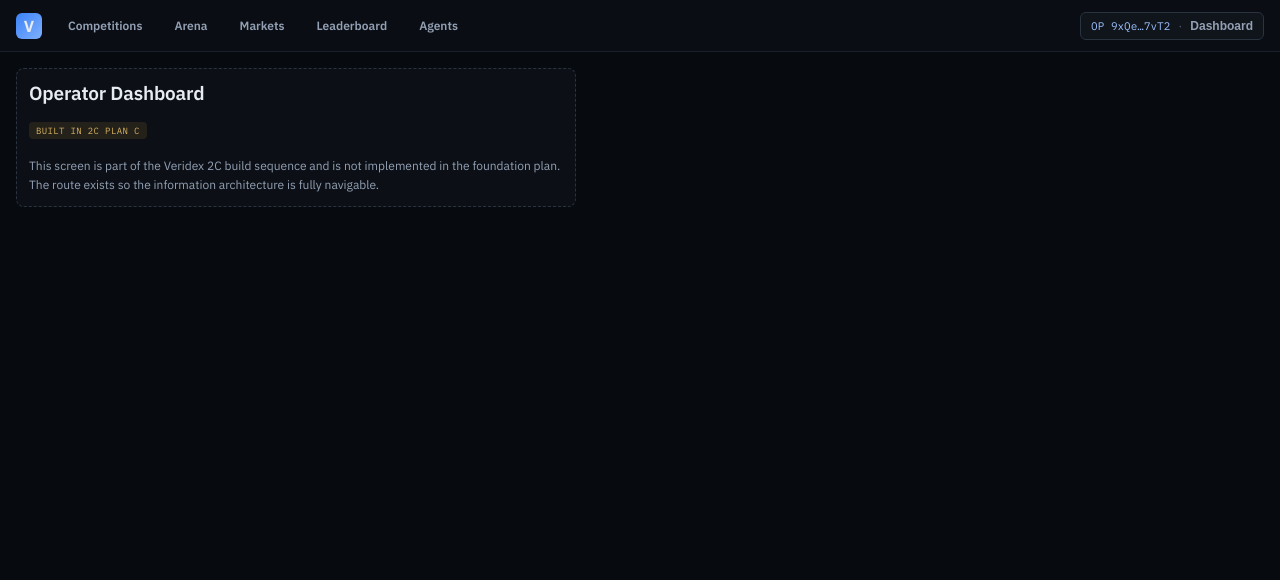
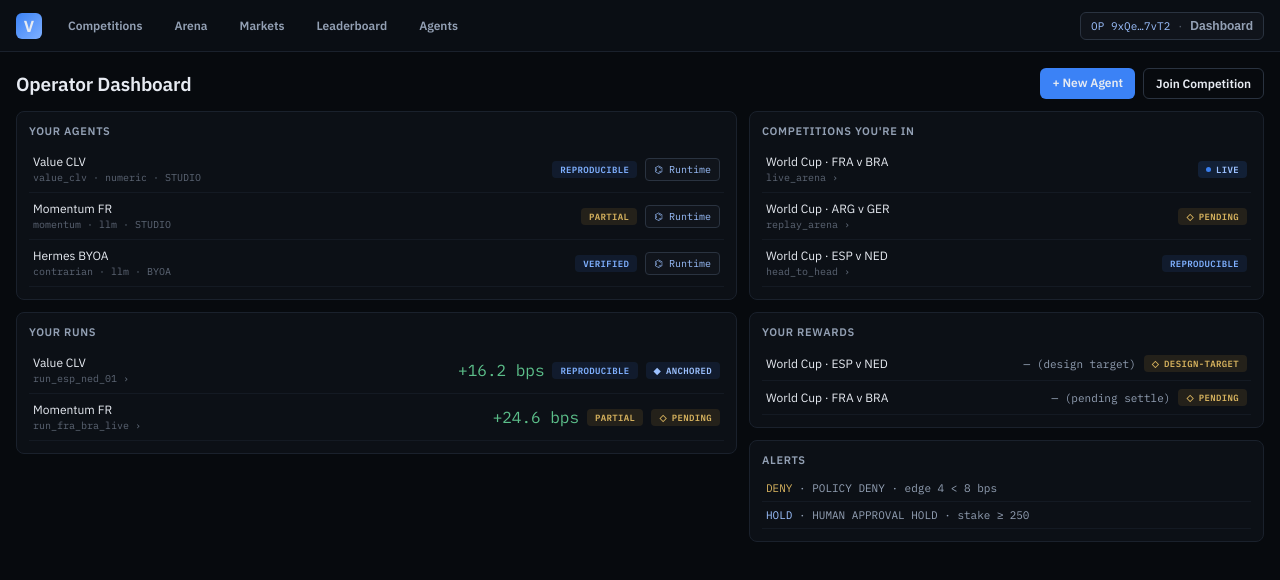
Before and after one commit to degencodebeast/veridex, a Next.js app in the folder apps/web/: page /dashboard in a window 1280 px wide. Shown: the top 580 px of the page. Built offline with nearby package versions, Linux system fonts and the light colour scheme.

Commit message:
feat(web): Operator Dashboard (REQ-012) — SEC-008 fail-closed wallet gate, honest payouts, alerts

```diff
--- a/apps/web/app/dashboard/page.tsx
+++ b/apps/web/app/dashboard/page.tsx
@@ -1,4 +1,8 @@
-import { ScreenStub } from '@/components/layout/ScreenStub';
+import { OperatorDashboardScreen } from '@/components/screens/OperatorDashboardScreen';
+
+// Prototype: the operator session is simulated-authorized (mirrors the always-present
+// WalletChip "OP" session). The screen fail-closes on `connected` (SEC-008); swap this to
+// the live wallet/auth signal — and wire onOpenRuntime to the Task-14 drawer — when they land.
 export default function OperatorDashboardPage() {
-  return <ScreenStub label="Operator Dashboard" plan="2C Plan C" />;
+  return <OperatorDashboardScreen connected />;
 }
--- /dev/null
+++ b/apps/web/components/screens/OperatorDashboardScreen.module.css
@@ -0,0 +1,25 @@
+.screen { display: flex; flex-direction: column; gap: var(--space-3); }
+.head { display: flex; align-items: center; justify-content: space-between; }
+.title { margin: 0; font-size: 19px; font-weight: 600; letter-spacing: -0.01em; }
+.actions { display: flex; gap: var(--space-2); }
+.primary { padding: 7px 12px; border-radius: var(--radius-control); background: var(--accent); color: var(--text-1); font-size: 12px; font-weight: 600; text-decoration: none; }
+.secondary { padding: 7px 12px; border-radius: var(--radius-control); border: 1px solid var(--border-strong); color: var(--text-1); font-size: 12px; font-weight: 600; text-decoration: none; }
+.gate { padding: var(--pad-panel); border: 1px solid var(--border); border-radius: var(--radius-panel); background: var(--panel); }
+.gateMsg { margin: 0; color: var(--text-2); font-size: 12px; }
+.grid { display: grid; grid-template-columns: minmax(0, 1.4fr) minmax(0, 1fr); gap: var(--space-3); }
+.col { display: flex; flex-direction: column; gap: var(--space-3); }
+.panel { display: flex; flex-direction: column; gap: var(--space-2); padding: var(--pad-panel); border: 1px solid var(--border); border-radius: var(--radius-panel); background: var(--panel); }
+.h2 { margin: 0; font-size: 11px; font-weight: 600; letter-spacing: 0.06em; text-transform: uppercase; color: var(--text-2); }
+.list { list-style: none; margin: 0; padding: 0; display: flex; flex-direction: column; }
+.agentRow, .runRow { display: flex; align-items: center; justify-content: space-between; gap: var(--space-2); padding: 8px 4px; border-bottom: 1px solid var(--border-soft); }
+.rowMain { display: flex; flex-direction: column; gap: 2px; color: var(--text-1); font-size: 12px; text-decoration: none; }
+.rowMain:hover { color: var(--accent-hi); }
+.sub { color: var(--text-3); font-size: 10px; font-family: var(--font-mono), monospace; }
+.rowMeta { display: inline-flex; align-items: center; gap: var(--space-2); }
+.runtimeBtn { padding: 4px 8px; border: 1px solid var(--border-strong); border-radius: var(--radius-badge); background: var(--panel-2); color: var(--accent-hi); font-family: var(--font-mono), monospace; font-size: 10px; cursor: pointer; }
+.runtimeBtn:hover { border-color: var(--accent); }
+.amount { font-size: 11px; color: var(--text-2); }
+.alert { padding: 6px 4px; border-bottom: 1px solid var(--border-soft); font-size: 11px; color: var(--text-2); }
+.kill { color: var(--negative); }
+.deny { color: var(--warning-hi); }
+.hold { color: var(--accent-hi); }
--- /dev/null
+++ b/apps/web/components/screens/OperatorDashboardScreen.tsx
@@ -0,0 +1,131 @@
+'use client';
+import Link from 'next/link';
+import { Badge } from '@/components/ui/Badge';
+import { Num } from '@/components/ui/Num';
+import { MY_AGENTS, MY_RUNS, MY_REWARDS, ALERTS, COMPETITIONS } from '@/lib/fixtures/catalog';
+import type { PayoutState } from '@/lib/catalog';
+import styles from './OperatorDashboardScreen.module.css';
+
+const PAYOUT_BADGE: Record<PayoutState, 'pending' | 'partial' | 'valid'> = {
+  pending: 'pending', 'design-target': 'pending', 'sponsor-funded': 'partial',
+  'manual approval': 'pending', paid: 'valid', failed: 'pending', '2D implementation': 'pending',
+};
+
+export function OperatorDashboardScreen({
+  connected = false,
+  onOpenRuntime = () => {},
+}: { connected?: boolean; onOpenRuntime?: (agentId: string) => void }) {
+  // SEC-008 fail-closed gate: operator-private data (agents/runs/rewards/alerts) is only
+  // ever rendered when the operator session is authorized. When disconnected we render an
+  // honest prompt and NOTHING private — not hidden-but-present, genuinely absent from the DOM.
+  if (!connected) {
+    return (
+      <section className={styles.screen} aria-label="Operator Dashboard">
+        <header className={styles.head}>
+          <h1 className={styles.title}>Operator Dashboard</h1>
+        </header>
+        <div className={styles.gate} data-testid="connect-gate">
+          <p className={styles.gateMsg}>Connect your operator wallet to view your agents, runs, rewards, and alerts.</p>
+        </div>
+      </section>
+    );
+  }
+
+  return (
+    <section className={styles.screen} aria-label="Operator Dashboard">
+      <header className={styles.head}>
+        <h1 className={styles.title}>Operator Dashboard</h1>
+        <div className={styles.actions}>
+          <Link href="/studio" className={styles.primary}>+ New Agent</Link>
+          <Link href="/competitions" className={styles.secondary}>Join Competition</Link>
+        </div>
+      </header>
+
+      <div className={styles.grid}>
+        <div className={styles.col}>
+          <section className={styles.panel}>
+            <h2 className={styles.h2}>Your Agents</h2>
+            <ul className={styles.list}>
+              {MY_AGENTS.map((a) => (
+                <li key={a.agent_id} className={styles.agentRow}>
+                  <Link href={`/agents/${a.agent_id}`} className={styles.rowMain}>
+                    <span>{a.agent_name}</span>
+                    <span className={styles.sub}>{a.archetype} · {a.mode} · {a.source}</span>
+                  </Link>
+                  <span className={styles.rowMeta}>
+                    <Badge variant={a.proof_mode} />
+                    <button type="button" className={styles.runtimeBtn} onClick={() => onOpenRuntime(a.agent_id)}>
+                      ⌬ Runtime
+                    </button>
+                  </span>
+                </li>
+              ))}
+            </ul>
+          </section>
+
+          <section className={styles.panel}>
+            <h2 className={styles.h2}>Your Runs</h2>
+            <ul className={styles.list}>
+              {MY_RUNS.map((r) => (
+                <li key={r.run_id} className={styles.runRow}>
+                  <Link href={`/proof/${r.run_id}`} className={styles.rowMain}>
+                    <span>{r.agent_name}</span>
+                    <span className={styles.sub}>{r.run_id} ›</span>
+                  </Link>
+                  <span className={styles.rowMeta}>
+                    <Num value={r.avg_clv_bps} kind="bps" />
+                    <Badge variant={r.proof_mode} />
+                    <Badge variant={r.anchor_status === 'anchored' ? 'anchored' : 'pending'} />
+                  </span>
+                </li>
+              ))}
+            </ul>
+          </section>
+        </div>
+
+        <div className={styles.col}>
+          <section className={styles.panel}>
+            <h2 className={styles.h2}>Competitions you&apos;re in</h2>
+            <ul className={styles.list}>
+              {COMPETITIONS.map((c) => (
+                <li key={c.competition_id} className={styles.runRow}>
+                  <Link href={c.lifecycle === 'live' ? `/arena/${c.competition_id}` : `/competitions`} className={styles.rowMain}>
+                    <span>{c.title}</span>
+                    <span className={styles.sub}>{c.competition_type} ›</span>
+                  </Link>
+                  <Badge variant={c.lifecycle === 'live' ? 'live' : c.lifecycle === 'settled' ? 'reproducible' : 'pending'} />
+                </li>
+              ))}
+            </ul>
+          </section>
+
+          <section className={styles.panel} data-testid="your-rewards">
+            <h2 className={styles.h2}>Your Rewards</h2>
+            <ul className={styles.list}>
+              {MY_REWARDS.map((r) => (
+                <li key={r.competition_id} className={styles.runRow}>
+                  <span className={styles.rowMain}>{r.title}</span>
+                  <span className={styles.rowMeta}>
+                    <span className={`${styles.amount} mono`}>{r.amount_label}</span>
+                    <Badge variant={PAYOUT_BADGE[r.payout_state]}>{r.payout_state}</Badge>
+                  </span>
+                </li>
+              ))}
+            </ul>
+          </section>
+
+          <section className={styles.panel} data-testid="alerts-rail">
+            <h2 className={styles.h2}>Alerts</h2>
+            <ul className={styles.list}>
+              {ALERTS.map((a) => (
+                <li key={a.id} className={`${styles.alert} mono`}>
+                  <span className={styles[a.kind]}>{a.kind.toUpperCase()}</span> · {a.message}
+                </li>
+              ))}
+            </ul>
+          </section>
+        </div>
+      </div>
+    </section>
+  );
+}
```
Also changed, not shown: 1 other file (tests, documents, lock files or other folders).
